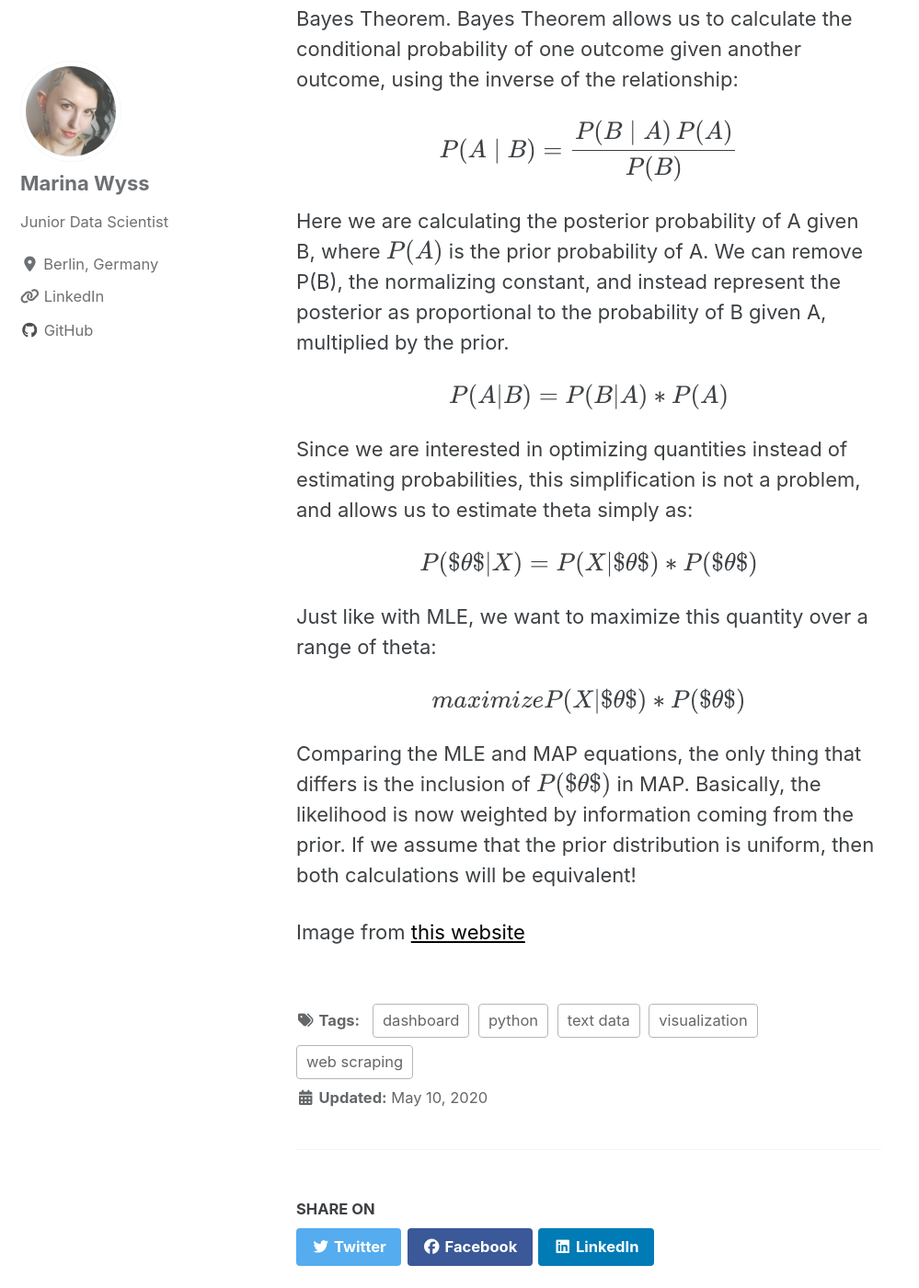
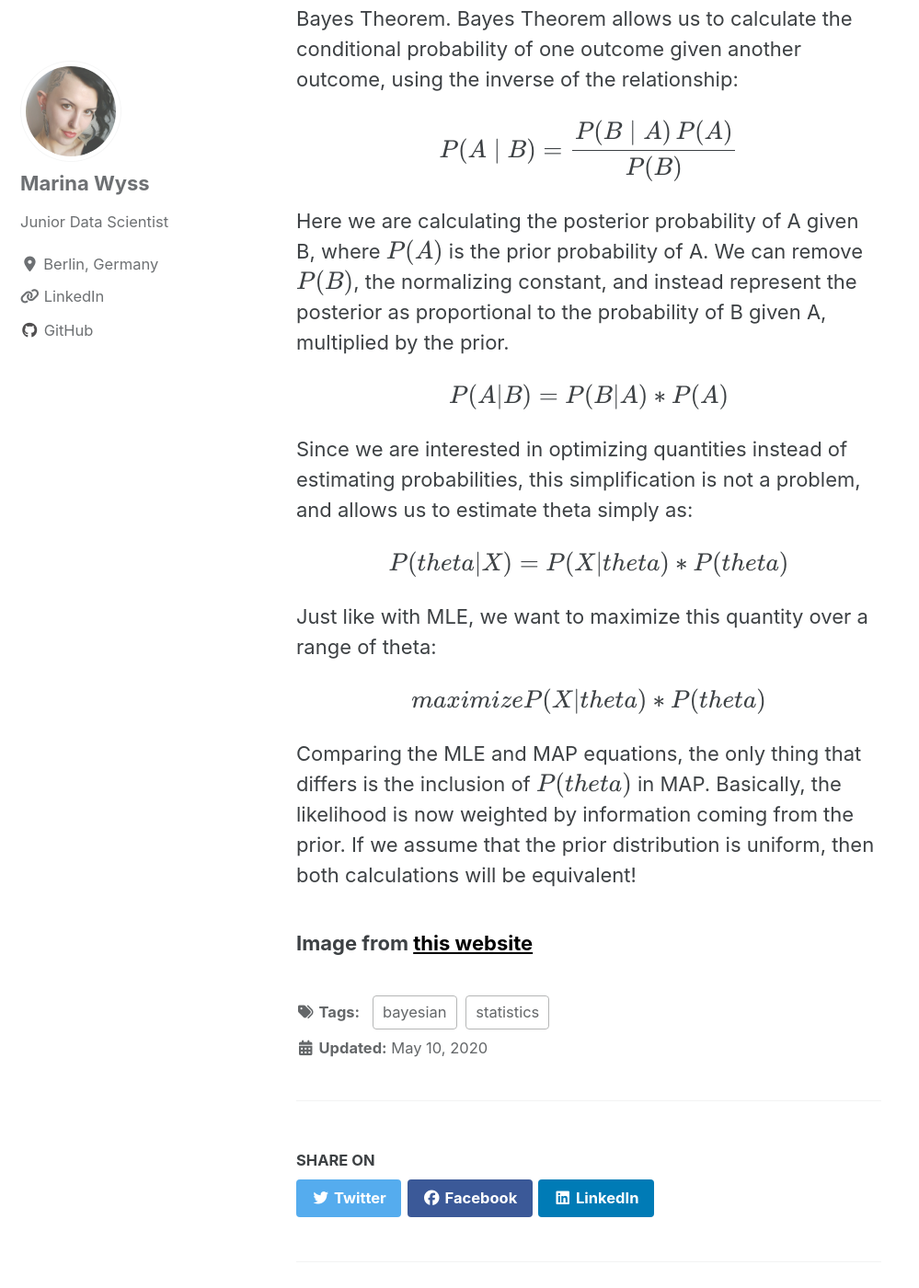
Before and after one commit to MarinaWyss/MarinaWyss.github.io, a Jekyll site: the page built from _posts/2020-05-10-mlemap.md, in a window 1280 px wide and 1400 px high, scrolled down 1959 px. Shown: the whole window at 92% size, without its empty margins (0-999 px from the left). Built offline with Jekyll 4.4.1, drawn with Linux system fonts in a browser that asks for light colours; cached includes are drawn as plain includes; nearby versions of some CDN libraries; formulas are drawn with MathJax 3; some of the changed text lies outside the part shown.

Commit message:
formatting

```diff
--- a/_posts/2020-05-10-mlemap.md
+++ b/_posts/2020-05-10-mlemap.md
@@ -1,7 +1,7 @@
 ---
 title: "The Connection Between MLE and MAP"
 date: 2020-05-10
-tags: [dashboard, visualization, text data, web scraping, python]
+tags: [bayesian, statistics]
 header:
   image: "/images/mle-map/bayes_freq.jpg"
 excerpt: "MLE as a generalization of MAP with a uniform prior."
@@ -16,7 +16,7 @@ Generally speaking, density estimation is about selecting a probability distribu
 
 Maximum Likelihood Estimation (MLE) is a form of density estimation. With MLE we try to maximize the probability of observing some data from the joint probability distribution, given a specific probability distribution and its parameters. Formally:
 
-$$ maximize L(X ; $\theta$) $$
+$$ maximize L(X ; theta) $$
 
 Where theta is the set of parameters.
 
@@ -26,18 +26,18 @@ Maximum A Posteriori (MAP) estimation, in contrast, explicitly allows the inclus
 
 $$ P(A \mid B) = \frac{P(B \mid A) \, P(A)}{P(B)} $$
 
-Here we are calculating the posterior probability of A given B, where $$P(A)$$ is the prior probability of A. We can remove P(B), the normalizing constant, and instead represent the posterior as proportional to the probability of B given A, multiplied by the prior.
+Here we are calculating the posterior probability of A given B, where $$P(A)$$ is the prior probability of A. We can remove $$P(B)$$, the normalizing constant, and instead represent the posterior as proportional to the probability of B given A, multiplied by the prior.
 
 $$ P(A | B) = P(B | A) * P(A) $$
 
 Since we are interested in optimizing quantities instead of estimating probabilities, this simplification is not a problem, and allows us to estimate theta simply as:
 
-$$ P($\theta$ | X) = P(X | $\theta$) * P($\theta$) $$
+$$ P(theta | X) = P(X | theta) * P(theta) $$
 
 Just like with MLE, we want to maximize this quantity over a range of theta:
 
-$$ maximize P(X | $\theta$) * P($\theta$) $$
+$$ maximize P(X | theta) * P(theta) $$
 
-Comparing the MLE and MAP equations, the only thing that differs is the inclusion of $$P($\theta$)$$ in MAP. Basically, the likelihood is now weighted by information coming from the prior. If we assume that the prior distribution is uniform, then both calculations will be equivalent!
+Comparing the MLE and MAP equations, the only thing that differs is the inclusion of $$P(theta)$$ in MAP. Basically, the likelihood is now weighted by information coming from the prior. If we assume that the prior distribution is uniform, then both calculations will be equivalent!
 
-Image from [this website](https://www.pinnacle.com/en/betting-articles/educational/assessing-betting-skill-bayesian-vs-frequentist/YNL2722PUAZM4Q8Q)
+###### Image from [this website](https://www.pinnacle.com/en/betting-articles/educational/assessing-betting-skill-bayesian-vs-frequentist/YNL2722PUAZM4Q8Q)
```
